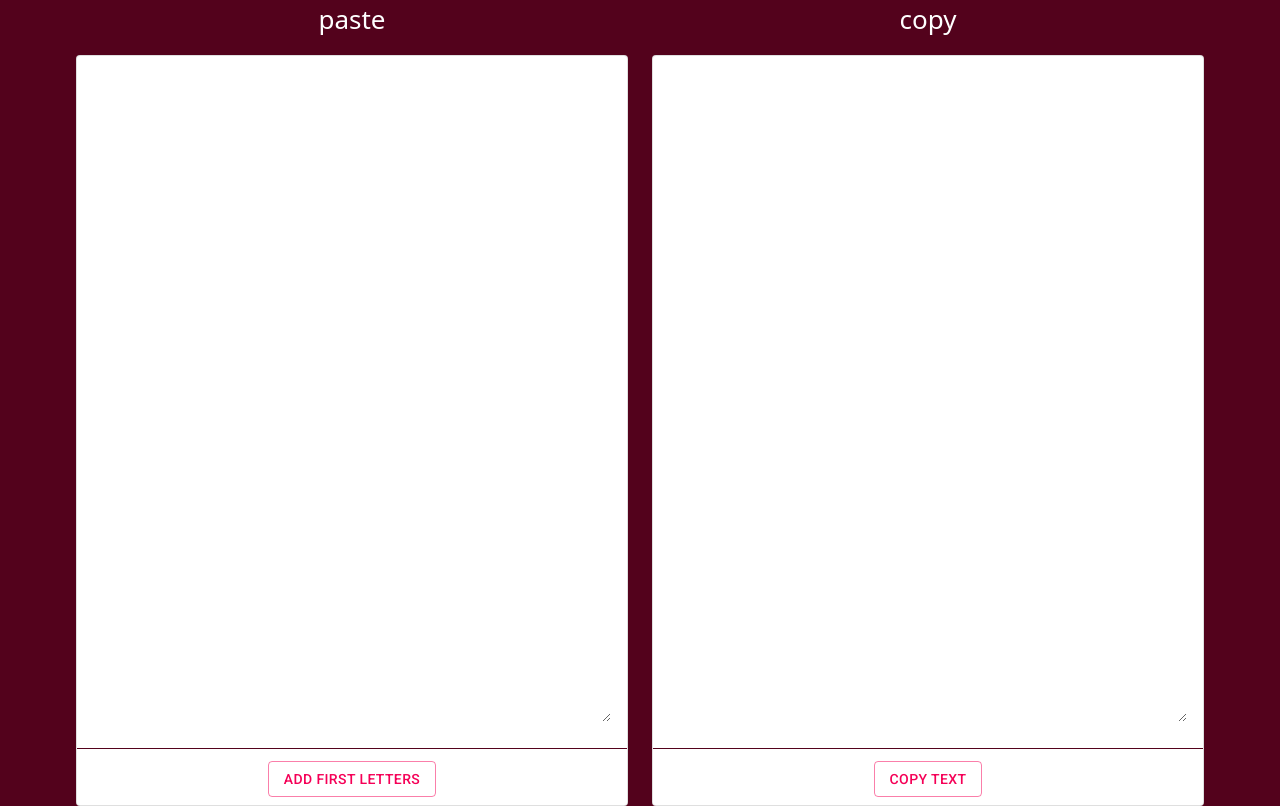
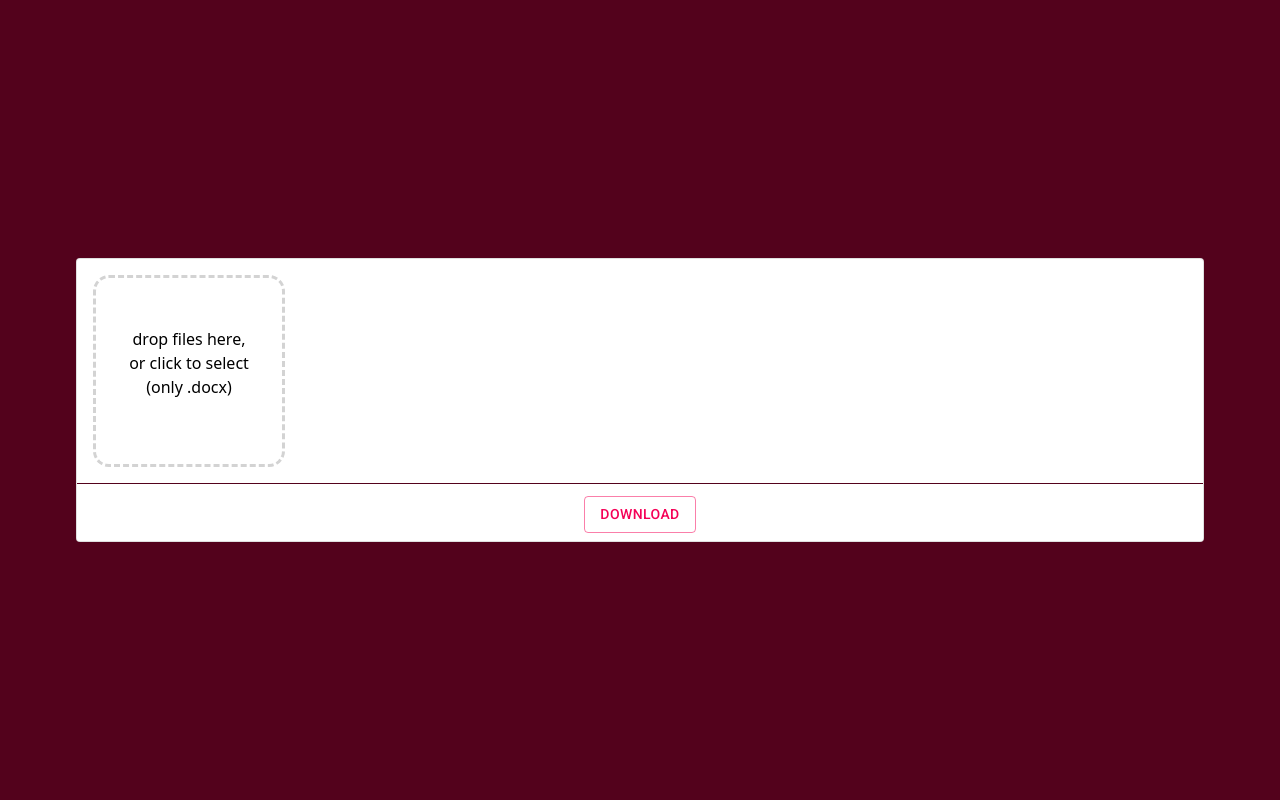
Before and after one commit to MatousAc/first-letterer, a React (Create React App) app: page / in a window 1280 px wide. Built offline with nearby package versions, Linux system fonts and the light colour scheme.

Commit message:
accessing file in process f(x)

```diff
--- a/package.json
+++ b/package.json
@@ -11,6 +11,7 @@
     "react": "^17.0.2",
     "react-bootstrap": "^1.6.1",
     "react-dom": "^17.0.2",
+    "react-dropzone": "^11.3.4",
     "react-scripts": "4.0.3",
     "web-vitals": "^1.0.1"
   },
--- a/src/components/App.js
+++ b/src/components/App.js
@@ -1,7 +1,8 @@
 import './App.css';
 import { Container, Row } from 'react-bootstrap'
-import TextIn from './textInOut/TextIn';
-import TextOut from './textInOut/TextOut';
+// import TextIn from './textInOut/TextIn';
+// import TextOut from './textInOut/TextOut';
+import DropIn from './DropIn'
 import Button from '@material-ui/core/Button';
 
 function App() {
@@ -14,8 +15,7 @@ function App() {
         }}
         >
           <Row>
-            <TextIn />
-            <TextOut />
+            <DropIn />
           </Row>
         </Container>
       </header>
--- /dev/null
+++ b/src/components/DropIn.jsx
@@ -0,0 +1,41 @@
+import React, { useState } from 'react'
+import { Col, Card } from 'react-bootstrap'
+import RedButton from './Buttons/RedButton.jsx';
+import Dropzone from './Dropzone/Dropzone'
+import './textInOut/inNout.css';
+
+/// helper functions
+import {
+  isChapter,
+  isHeader,
+  cleanPhrases,
+  cleanWords,
+  setNewVerseFlag,
+  parseStuff,
+  dq
+} from './Functionality/Helpers'
+
+export default function DropIn() {
+  function downloadFiles() {
+    console.log("downloadingFiles")
+  }
+
+  return (
+    <Col className="divider">
+    <Card>
+      <Card.Body>
+        {/* <textarea id="textIn" onChange={updateInput}>{input}</textarea> */}
+        {/* <div id="textIn" contentEditable>paste text here</div> */}
+        <Dropzone/>
+      </Card.Body>
+      <Card.Footer>
+        <RedButton
+          onclick={downloadFiles}
+        >
+          Download
+        </RedButton>
+      </Card.Footer>
+    </Card>
+  </Col>
+  )
+}
--- /dev/null
+++ b/src/components/Dropzone/Dropzone.jsx
@@ -0,0 +1,31 @@
+import React, { useCallback } from 'react';
+import {useDropzone} from 'react-dropzone';
+import process from '../Functionality/Functionality.jsx'
+import './dropzone.css'
+
+export default function Dropzone(props) {
+  const onDrop = useCallback(acceptedFiles => {
+    process(acceptedFiles)
+  }, [])
+
+  const {
+    getRootProps,
+    getInputProps,
+    isDragActive,
+    acceptedFiles,
+    fileRejections
+  } = useDropzone({
+    onDrop, // to trigger a function on drop
+    accept: '.docx' // accept these file types
+  })
+
+  return (
+      <div id="dropzone" {
+        ...getRootProps(
+          {className: 'dropzone'})
+        }>
+        <input {...getInputProps()} />
+        <p>drop files here,<br/>or click to select<br/>(only .docx)</p>
+      </div>
+  );
+}
--- /dev/null
+++ b/src/components/Dropzone/dropzone.css
@@ -0,0 +1,17 @@
+.dropzone {
+  width: 12rem;
+  height: 12rem;
+
+  display: flex;
+  align-items: center;
+  justify-content: center;
+
+  text-align: center;
+  line-height: 1.5;
+  font-size: initial;
+  color: black;
+
+  border: 3px dashed lightgrey;
+  border-radius: 1rem;
+  cursor: pointer;
+}
--- /dev/null
+++ b/src/components/Functionality/Functionality.jsx
@@ -0,0 +1,32 @@
+import React from 'react'
+import { Document, Paragraph, Packer } from "docx";
+import * as fs from 'fs'
+/// helper functions
+import {
+  isChapter,
+  isHeader,
+  cleanPhrases,
+  cleanWords,
+  setNewVerseFlag,
+  parseStuff,
+  dq
+} from './Helpers'
+
+
+export default function process(files) {
+  files.forEach(file => {
+    console.log(file.name, file.size)
+    console.log(file)
+
+    // const reader = new FileReader
+    // reader.onload = async (e) => {
+    //   const text = (e.target.result)
+    //   console.log("line 24", text)
+    // };
+
+    // let text = reader.readAsBinaryString(file)
+
+    let doc = new Document(file)
+    console.log(doc)
+  })
+}
--- /dev/null
+++ b/src/components/Functionality/Helpers.jsx
@@ -0,0 +1,64 @@
+var newVerseFlag = true
+
+/// helper functions
+function isChapter(phrase) {return phrase.includes("Chapter")||phrase.includes("chapter")}
+/// if there should be a new verse, but first word is NaN we assume it is a header
+function isHeader(phrase) {return newVerseFlag && isNaN(phrase.split(' ')[0])}
+
+function parseStuff(doc) {
+  console.log(doc)
+}
+
+function setNewVerseFlag(phrase) {
+  if (phrase === "" ) {
+    newVerseFlag = true
+  } else {
+    newVerseFlag = false
+  }
+}
+
+/// mark things as bold
+// function markBold(phrase) {
+//   if (isChapter(phrase)||isHeader(phrase)) return true
+//   setNewVerseFlag(phrase)
+//   return false
+// }
+
+/// to clean up whitespace
+function cleanPhrases(phrases) {
+  // split phrases
+
+  /// remove leading whitespace
+  let newPhrases = phrases.map(phrase => {
+    let ps = phrase.split(' ')
+    return (ps[0] === '') ? phrase.substring(1,phrase.length) : phrase
+  })
+
+  /// remove trailing whitespace
+  newPhrases = newPhrases.map(phrase => {
+    let ps = phrase.split(' ')
+    return (ps[ps.length - 1] === '') ? phrase.substring(0, phrase.length - 1) : phrase
+  })
+
+  return newPhrases
+}
+
+/// remove punctuation
+function cleanWords(words) {
+  /// stripping punctuation using regex
+  return words.map(word => {
+    return word.replace(/[.,'‘’“”"\/#!$%\^&\*;:{}=\-_`~()]/g,"")
+  })
+}
+
+function dq(s) {return document.querySelector(s)}
+
+export {
+  isChapter,
+  isHeader,
+  cleanPhrases,
+  cleanWords,
+  setNewVerseFlag,
+  parseStuff,
+  dq
+}
--- a/src/components/textInOut/TextIn.jsx
+++ b/src/components/textInOut/TextIn.jsx
@@ -1,61 +1,26 @@
 import React, { useState } from 'react'
 import { Col, Card } from 'react-bootstrap'
 import RedButton from '../Buttons/RedButton.jsx';
+import Dropzone from '../Dropzone/Dropzone'
 import './inNout.css';
+
+/// helper functions
+import {
+  isChapter,
+  isHeader,
+  cleanPhrases,
+  cleanWords,
+  setNewVerseFlag,
+  parseStuff,
+  dq
+} from '../Functionality/Helpers'
 
 export default function TextIn() {
   const [input, setInput] = useState('')
   /// new verse flag
-  var newVerseFlag = true
 
   function updateInput(e) {
     setInput(e.target.value)
-  }
-
-  /// helper functions
-  function isChapter(phrase) {return phrase.includes("Chapter")||phrase.includes("chapter")}
-  /// if there should be a new verse, but first word is NaN we assume it is a header
-  function isHeader(phrase) {return newVerseFlag && isNaN(phrase.split(' ')[0])}
-  function setNewVerseFlag(phrase) {
-    if (phrase === "" ) {
-      newVerseFlag = true
-    } else {
-      newVerseFlag = false
-    }
-  }
-
-  /// mark things as bold
-  // function markBold(phrase) {
-  //   if (isChapter(phrase)||isHeader(phrase)) return true
-  //   setNewVerseFlag(phrase)
-  //   return false
-  // }
-
-  /// to clean up whitespace
-  function cleanPhrases(phrases) {
-    // split phrases
-
-    /// remove leading whitespace
-    let newPhrases = phrases.map(phrase => {
-      let ps = phrase.split(' ')
-      return (ps[0] === '') ? phrase.substring(1,phrase.length) : phrase
-    })
-
-    /// remove trailing whitespace
-    newPhrases = newPhrases.map(phrase => {
-      let ps = phrase.split(' ')
-      return (ps[ps.length - 1] === '') ? phrase.substring(0, phrase.length - 1) : phrase
-    })
-
-    return newPhrases
-  }
-
-  /// remove punctuation
-  function cleanWords(words) {
-    /// stripping punctuation using regex
-    return words.map(word => {
-      return word.replace(/[.,'‘’“”"\/#!$%\^&\*;:{}=\-_`~()]/g,"")
-    })
   }
 
   function needsConverting(phrase) {
@@ -84,18 +49,20 @@ export default function TextIn() {
   }
 
   function convertFormat() {
-    /// take the entire text and split up the lines
-    let phrases = input.split('\n')
-    /// clean spaces out from the beginnings of the phrases
-    phrases = cleanPhrases(phrases)
+    console.log("Converting: ")
 
-    /// redefine the array using each line
-    phrases = phrases.map(phrase => {
-      ///    if it's part of a verse,  convert the format, otherwise don't
-      return needsConverting(phrase) ? convert(phrase) : phrase
-    })
-    let output = phrases.join('\n')
-    document.querySelector("#textOut").value = output
+    // /// take the entire text and split up the lines
+    // let phrases = input.split('\n')
+    // /// clean spaces out from the beginnings of the phrases
+    // phrases = cleanPhrases(phrases)
+
+    // /// redefine the array using each line
+    // phrases = phrases.map(phrase => {
+    //   ///    if it's part of a verse,  convert the format, otherwise don't
+    //   return needsConverting(phrase) ? convert(phrase) : phrase
+    // })
+    // let output = phrases.join('\n')
+    // document.querySelector("#textOut").value = output
   }
 
   return (
@@ -103,7 +70,9 @@ export default function TextIn() {
     <p>paste</p>
     <Card>
       <Card.Body>
-        <textarea id="textIn" onChange={updateInput}>{input}</textarea>
+        {/* <textarea id="textIn" onChange={updateInput}>{input}</textarea> */}
+        {/* <div id="textIn" contentEditable>paste text here</div> */}
+        <Dropzone/>
       </Card.Body>
       <Card.Footer>
         <RedButton
--- a/src/components/textInOut/TextOut.jsx
+++ b/src/components/textInOut/TextOut.jsx
@@ -3,9 +3,7 @@ import { Col, Card } from 'react-bootstrap'
 import Button from '@material-ui/core/Button'
 import RedButton from '../Buttons/RedButton'
 import './inNout.css'
-
-
-function dq(s) {return document.querySelector(s)}
+import { dq } from '../Functionality/Helpers'
 
 export default function TextOut() {
   function copyText() {
--- a/src/components/textInOut/inNout.css
+++ b/src/components/textInOut/inNout.css
@@ -19,6 +19,9 @@
 #textIn, #textOut
 {
   width: -webkit-fill-available;
+  color: initial;
+  text-align: left;
+  overflow-y: scroll;
   border: none;
 }
 
```
Also changed, not shown: 1 other file (tests, documents, lock files or other folders).
